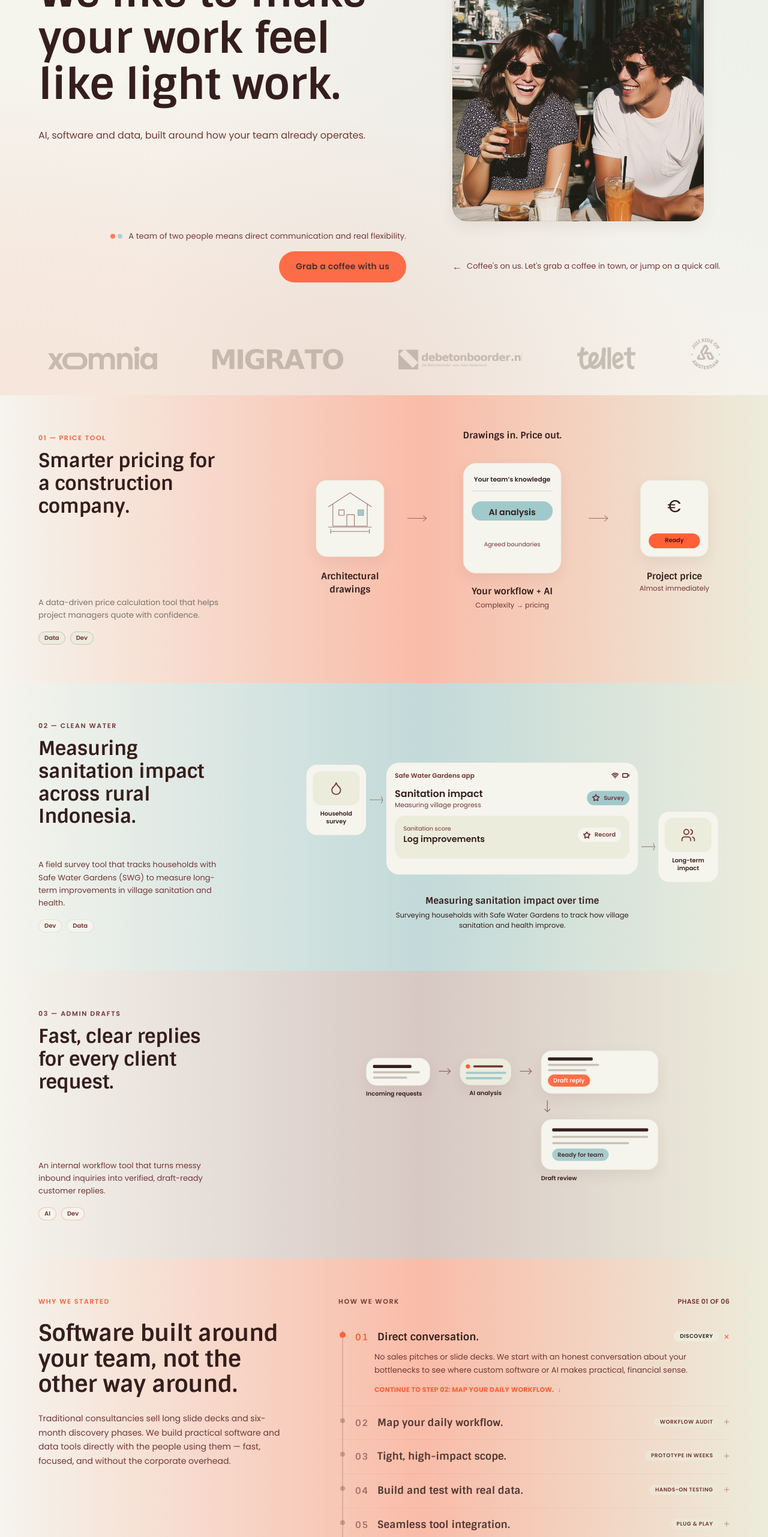
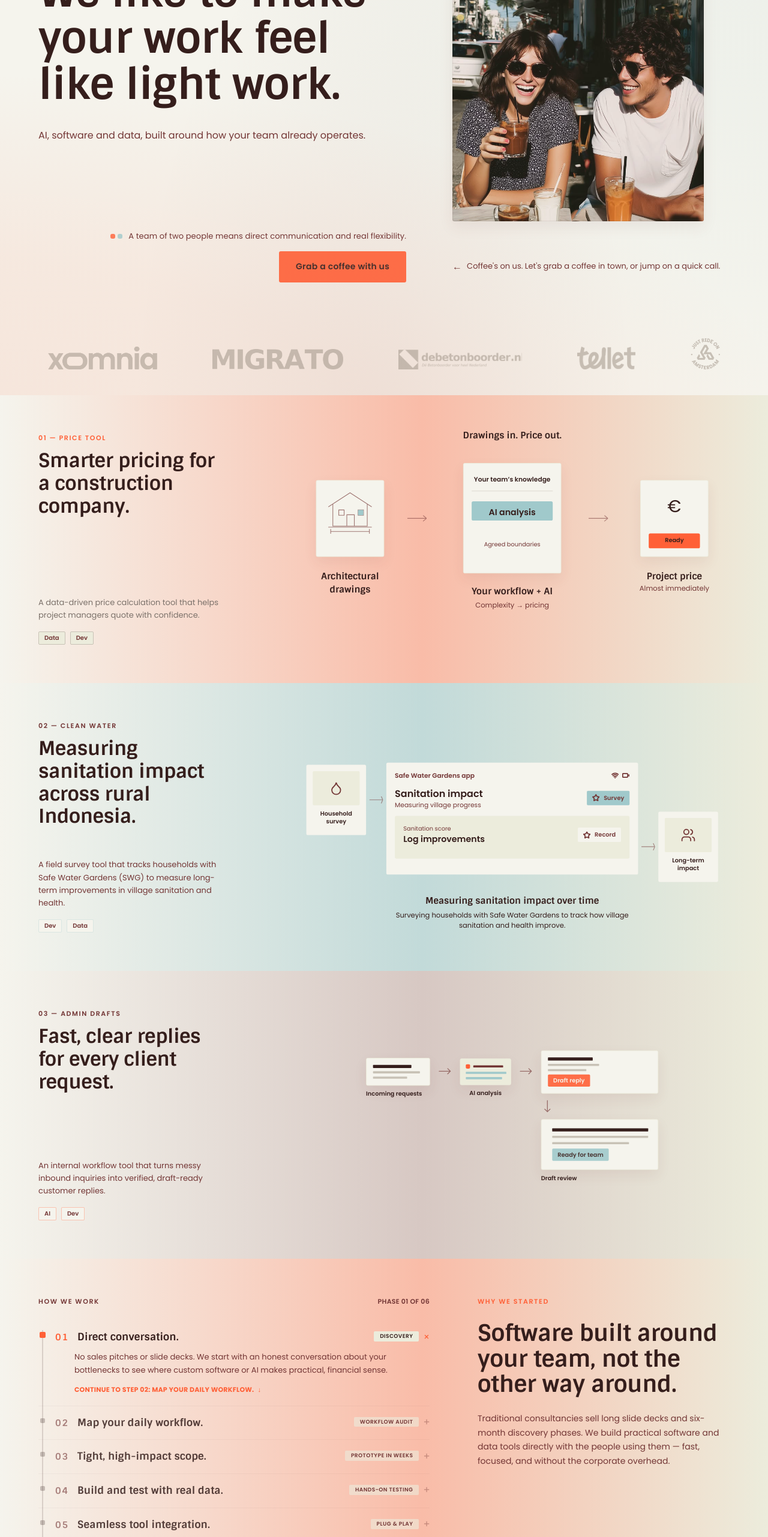
Before and after one commit to dcvanduuren/Keizersgracht, a Next.js app: page / in a window 1280 px wide. Shown: the part 234-2797 px from the top of the page at 60% size. Built offline with nearby package versions, Linux system fonts and the light colour scheme.

Commit message:
Apply architectural chamfer micro-radius and flip How We Work layout

```diff
--- a/src/app/globals.css
+++ b/src/app/globals.css
@@ -66,14 +66,14 @@
   --spacing-nav-h: 72px;
   --spacing-footer-h: 88px;
 
-  /* Border Radius */
+  /* Border Radius: Architectural chamfer (2px - 3px precision micro-radius) */
   --radius-xs: 2px;
-  --radius-sm: 4px;
-  --radius-md: 14px;
-  --radius-lg: 16px;
-  --radius-card: 20px;
-  --radius-card-lg: 24px;
-  --radius-pill: 9999px;
+  --radius-sm: 3px;
+  --radius-md: 3px;
+  --radius-lg: 3px;
+  --radius-card: 3px;
+  --radius-card-lg: 3px;
+  --radius-pill: 3px;
 
   /* Shadows */
   --shadow-card: 0px 10px 24px 0px rgba(115, 54, 53, 0.08);
--- a/src/components/sections/about.tsx
+++ b/src/components/sections/about.tsx
@@ -8,7 +8,7 @@ import { team, type TeamMember } from "@/data/team";
 
 function TeamCard({ member }: { member: TeamMember }) {
   return (
-    <article className="flex h-full flex-col overflow-hidden rounded-card-lg border border-border-subtle bg-sand shadow-card transition-all duration-200 hover:-translate-y-0.5 hover:shadow-lg">
+    <article className="flex h-full flex-col overflow-hidden rounded-[3px] border border-border-subtle bg-sand shadow-card transition-all duration-200 hover:-translate-y-0.5 hover:shadow-lg">
       {/* Full-bleed 4:3 photo (wider shape) matching hero picture treatment */}
       <div className="relative aspect-[4/3] w-full overflow-hidden border-b border-border-subtle bg-sand">
         <Image
--- a/src/components/sections/contact-form.tsx
+++ b/src/components/sections/contact-form.tsx
@@ -20,7 +20,7 @@ export function ContactForm() {
     <form
       onSubmit={handleSubmit}
       suppressHydrationWarning
-      className="flex w-full flex-col gap-5 rounded-card-lg border border-border-subtle bg-sand/60 p-6 shadow-card backdrop-blur-sm sm:p-8"
+      className="flex w-full flex-col gap-5 rounded-[3px] border border-border-subtle bg-sand/60 p-6 shadow-card backdrop-blur-sm sm:p-8"
     >
       <div className="flex flex-col gap-2">
         <label htmlFor="email" className={labelClass}>
@@ -34,7 +34,7 @@ export function ContactForm() {
           autoComplete="email"
           placeholder="you@example.com"
           suppressHydrationWarning
-          className="w-full rounded-pill border border-border-subtle bg-canvas px-6 py-4 font-body text-body text-espresso placeholder:text-taupe focus-visible:border-espresso focus-visible:outline-none"
+          className="w-full rounded-[3px] border border-border-subtle bg-canvas px-6 py-4 font-body text-body text-espresso placeholder:text-taupe focus-visible:border-espresso focus-visible:outline-none"
         />
       </div>
       <div className="flex flex-col gap-2">
@@ -47,7 +47,7 @@ export function ContactForm() {
           required
           placeholder="A quick note about the product, the problem, or the direction you're thinking about."
           suppressHydrationWarning
-          className="h-40 w-full resize-none rounded-card border border-border-subtle bg-canvas px-5 py-4 font-body text-body-sm leading-[1.65] text-espresso placeholder:text-taupe focus-visible:border-espresso focus-visible:outline-none"
+          className="h-40 w-full resize-none rounded-[3px] border border-border-subtle bg-canvas px-5 py-4 font-body text-body-sm leading-[1.65] text-espresso placeholder:text-taupe focus-visible:border-espresso focus-visible:outline-none"
         />
       </div>
       <Button type="submit" className="self-start">
--- a/src/components/sections/diagrams/admin-drafts-diagram.tsx
+++ b/src/components/sections/diagrams/admin-drafts-diagram.tsx
@@ -6,7 +6,7 @@ import { Bar, Box, DownArrow } from "./parts";
 import { DiagramFrame } from "./diagram-frame";
 
 const label = "font-body text-label font-semibold text-espresso";
-const card = "flex flex-col rounded-card border border-sand shadow-card";
+const card = "flex flex-col rounded-[3px] border border-sand shadow-card";
 
 function IncomingRequests({ className }: { className?: string }) {
   return (
@@ -26,7 +26,7 @@ function AiAnalysis({ className }: { className?: string }) {
     <div className={cn("flex w-24 flex-col gap-2", className)}>
       <div className={cn(card, "gap-1.5 bg-sand p-2.5")}>
         <div className="flex items-center gap-1.5">
-          <span aria-hidden className="size-2 shrink-0 rounded-pill bg-coral" />
+          <span aria-hidden className="size-2 shrink-0 rounded-[2px] bg-coral" />
           <Bar w={56} h={4} tone="terracotta" />
         </div>
         <Bar w={76} h={4} tone="aqua" />
--- a/src/components/sections/diagrams/clean-water-diagram.tsx
+++ b/src/components/sections/diagrams/clean-water-diagram.tsx
@@ -7,8 +7,8 @@ import { DiagramFrame } from "./diagram-frame";
 
 function VialCard({ icon, label, className }: { icon: string; label: string; className?: string }) {
   return (
-    <div className={cn("flex flex-col gap-2 rounded-card bg-canvas p-3", className)}>
-      <div className="flex h-16 items-center justify-center rounded-lg bg-sand">
+    <div className={cn("flex flex-col gap-2 rounded-[3px] bg-canvas p-3", className)}>
+      <div className="flex h-16 items-center justify-center rounded-[2px] bg-sand">
         <Asset name={icon} width={28} height={28} />
       </div>
       <p className="font-body text-label leading-tight font-semibold text-center text-espresso">{label}</p>
@@ -18,7 +18,7 @@ function VialCard({ icon, label, className }: { icon: string; label: string; cla
 
 function AppInterface({ className }: { className?: string }) {
   return (
-    <div className={cn("flex flex-col gap-3 rounded-card-lg bg-canvas p-4", className)}>
+    <div className={cn("flex flex-col gap-3 rounded-[3px] bg-canvas p-4", className)}>
       <div className="flex items-center justify-between">
         <p className="font-body text-caption font-semibold text-terracotta">Safe Water Gardens app</p>
         <div className="flex items-center gap-1.5">
@@ -36,7 +36,7 @@ function AppInterface({ className }: { className?: string }) {
           Survey
         </Badge>
       </div>
-      <div className="flex h-20 flex-col gap-2.5 rounded-[18px] bg-sand p-4">
+      <div className="flex h-20 flex-col gap-2.5 rounded-[3px] bg-sand p-4">
         <div className="flex items-center justify-between gap-3">
           <div className="flex flex-col gap-0.5">
             <p className="font-body text-label leading-tight text-terracotta">Sanitation score</p>
--- a/src/components/sections/diagrams/parts.tsx
+++ b/src/components/sections/diagrams/parts.tsx
@@ -22,7 +22,7 @@ export function Bar({
   return (
     <span
       aria-hidden
-      className={cn("block shrink-0 rounded-xs", tones[tone], className)}
+      className={cn("block shrink-0 rounded-[1px]", tones[tone], className)}
       style={{ width: w, height: h }}
     />
   );
--- a/src/components/sections/diagrams/price-tool-diagram.tsx
+++ b/src/components/sections/diagrams/price-tool-diagram.tsx
@@ -3,7 +3,7 @@ import { Asset } from "@/components/ui/asset";
 import { Box, DownArrow, stepNote, stepTitle } from "./parts";
 import { DiagramFrame } from "./diagram-frame";
 
-const card = "rounded-card border-[1.5px] border-sand bg-canvas shadow-card";
+const card = "rounded-[3px] border-[1.5px] border-sand bg-canvas shadow-card";
 
 function DrawingsStep() {
   return (
@@ -23,14 +23,14 @@ function DrawingsStep() {
 function RulesStep() {
   return (
     <>
-      <Abs x={8} y={0} w={184} h={207} className="rounded-card-lg border-[1.5px] border-sand bg-canvas shadow-card" />
+      <Abs x={8} y={0} w={184} h={207} className="rounded-[3px] border-[1.5px] border-sand bg-canvas shadow-card" />
       <Abs x={24} y={22} w={152}>
         <p className="font-body text-caption leading-normal font-semibold text-center text-espresso">
           Your team’s knowledge
         </p>
       </Abs>
       <Abs x={24} y={52} w={152} className="border-t border-border-subtle/55" />
-      <Abs x={24} y={72} w={152} h={36} className="rounded-[18px] bg-aqua" />
+      <Abs x={24} y={72} w={152} h={36} className="rounded-[3px] bg-aqua" />
       <Abs x={24} y={81} w={152}>
         <p className="font-body text-body-lg leading-normal font-semibold text-center text-espresso">AI analysis</p>
       </Abs>
@@ -54,7 +54,7 @@ function PriceStep() {
       <Abs x={32} y={28} w={96}>
         <p className="font-body text-h2 leading-[1.3] text-center text-espresso">€</p>
       </Abs>
-      <Abs x={32} y={100} w={96} h={28} className="rounded-md bg-coral" />
+      <Abs x={32} y={100} w={96} h={28} className="rounded-[3px] bg-coral" />
       <Abs x={32} y={105} w={96}>
         <p className="font-body text-label leading-normal font-semibold text-center text-espresso">Ready</p>
       </Abs>
--- a/src/components/sections/hero.tsx
+++ b/src/components/sections/hero.tsx
@@ -32,7 +32,7 @@ export function Hero() {
 
         {/* Row 1 / Right: Photo */}
         <div className="lg:col-start-2 lg:row-start-1">
-          <div className="relative aspect-[479/530] w-full overflow-hidden rounded-card-lg shadow-card lg:mt-[67px] lg:w-[90.72%]">
+          <div className="relative aspect-[479/530] w-full overflow-hidden rounded-[3px] shadow-card lg:mt-[67px] lg:w-[90.72%]">
             <Image
               src="/assets/hero-photo.png"
               alt="Two people laughing over iced coffee at a café terrace"
@@ -42,7 +42,7 @@ export function Hero() {
               className="object-cover opacity-[0.92]"
             />
             <div aria-hidden className="absolute inset-0 bg-coral/3" />
-            <div aria-hidden className="absolute inset-0 rounded-card-lg border border-border-hairline" />
+            <div aria-hidden className="absolute inset-0 rounded-[3px] border border-border-hairline" />
           </div>
         </div>
 
--- a/src/components/sections/how-we-work.tsx
+++ b/src/components/sections/how-we-work.tsx
@@ -12,9 +12,9 @@ export function HowWeWork() {
 
   return (
     <section className="bg-gradient-coral">
-      <div className="mx-auto grid max-w-[1440px] gap-12 px-5 py-12 md:px-10 md:py-16 lg:grid-cols-[minmax(0,420px)_1fr] xl:gap-20 xl:px-16">
-        {/* Left Column: Sticky on desktop */}
-        <div className="flex flex-col gap-6 lg:sticky lg:top-28 lg:self-start">
+      <div className="mx-auto grid max-w-[1440px] gap-12 px-5 py-12 md:px-10 md:py-16 lg:grid-cols-[1fr_minmax(0,420px)] xl:grid-cols-[1fr_420px] xl:gap-20 xl:px-16">
+        {/* Intro Block: on mobile top (order-1), on desktop right side (lg:order-2) & sticky */}
+        <div className="order-1 flex flex-col gap-6 lg:order-2 lg:sticky lg:top-28 lg:self-start">
           <Eyebrow tone="coral">Why we started</Eyebrow>
           <SectionHeading>Software built around your team, not the other way around.</SectionHeading>
           <p className="font-body text-body leading-body text-terracotta">
@@ -24,8 +24,8 @@ export function HowWeWork() {
           </p>
         </div>
 
-        {/* Right Column: Cadence Timeline without background bubble */}
-        <div className="flex flex-col gap-6">
+        {/* Timeline Block: on mobile bottom (order-2), on desktop left side (lg:order-1) */}
+        <div className="order-2 flex flex-col gap-6 lg:order-1">
           <div className="flex items-center justify-between">
             <Eyebrow>How we work</Eyebrow>
             <span className="font-body text-label font-semibold tracking-wide text-terracotta uppercase">
@@ -63,7 +63,7 @@ export function HowWeWork() {
                   <span
                     aria-hidden
                     className={cn(
-                      "absolute left-[6.75px] top-[24px] -translate-x-1/2 -translate-y-1/2 rounded-full transition-all duration-300",
+                      "absolute left-[6.75px] top-[24px] -translate-x-1/2 -translate-y-1/2 rounded-[2px] transition-all duration-300",
                       isActive
                         ? "size-2.5 bg-coral"
                         : isPast
@@ -106,7 +106,7 @@ export function HowWeWork() {
                     <div className="flex shrink-0 items-center gap-2 pt-0.5">
                       <span
                         className={cn(
-                          "rounded-pill px-2.5 py-0.5 font-body text-micro font-semibold uppercase tracking-wider transition-colors",
+                          "rounded-[2px] px-2.5 py-0.5 font-body text-micro font-semibold uppercase tracking-wider transition-colors",
                           isActive
                             ? "bg-sand font-bold text-espresso"
                             : "bg-sand/60 text-terracotta group-hover:bg-sand group-hover:text-espresso"
--- a/src/components/ui/badge.tsx
+++ b/src/components/ui/badge.tsx
@@ -33,7 +33,7 @@ export function Badge({
   return (
     <span
       className={cn(
-        "inline-flex w-fit items-center rounded-pill font-body font-semibold",
+        "inline-flex w-fit items-center rounded-[2px] font-body font-semibold",
         variants[variant],
         className,
       )}
--- a/src/components/ui/button.tsx
+++ b/src/components/ui/button.tsx
@@ -2,7 +2,7 @@ import type { ComponentPropsWithoutRef } from "react";
 import { cn } from "@/lib/cn";
 
 const base =
-  "inline-flex items-center justify-center gap-2.5 rounded-pill bg-coral px-7 py-4 font-body text-body font-semibold tracking-button text-espresso opacity-90 transition-opacity hover:opacity-100 focus-visible:opacity-100 focus-visible:outline-2 focus-visible:outline-offset-2 focus-visible:outline-espresso";
+  "inline-flex items-center justify-center gap-2.5 rounded-[3px] bg-coral px-7 py-4 font-body text-body font-semibold tracking-button text-espresso opacity-90 transition-opacity hover:opacity-100 focus-visible:opacity-100 focus-visible:outline-2 focus-visible:outline-offset-2 focus-visible:outline-espresso";
 
 type AnchorProps = ComponentPropsWithoutRef<"a"> & { href: string };
 type NativeButtonProps = ComponentPropsWithoutRef<"button"> & { href?: undefined };
```
